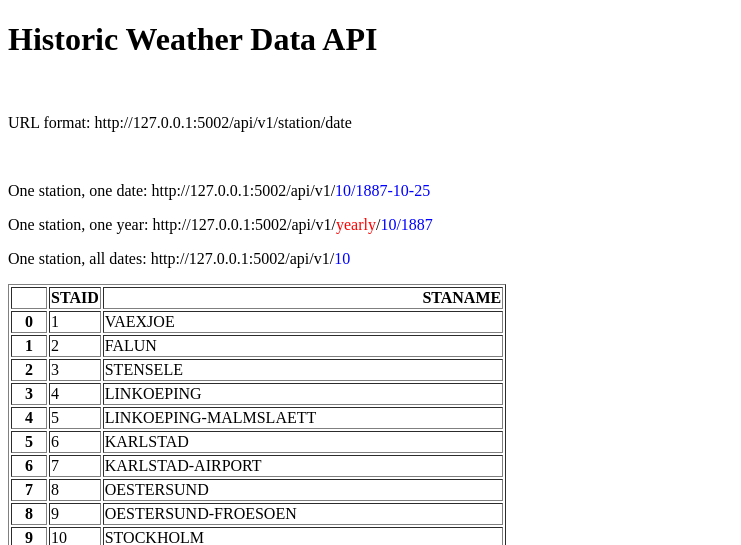
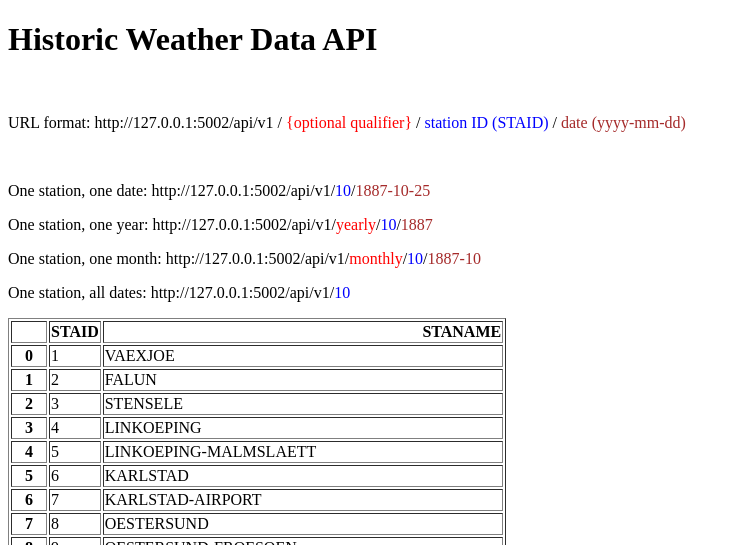
Before and after one commit to swsdeveloper/app6-weather-data-api, a Flask app: page / in a window 1280 px wide. Shown: the top 545 px of the page, without its empty margins (0-741 px from the left). Run offline with Flask 3, Linux system fonts and the light colour scheme.

Commit message:
Support 1 month lookup and add color to home screen

```diff
--- a/main.py
+++ b/main.py
@@ -96,5 +96,32 @@ def one_year(station, year):
     return result
 
 
+@app.route("/api/v1/monthly/<station>/<year_month>")
+def one_month(station, year_month):
+    if len(year_month) != 7:  # yyyy-mm
+        result = f"*** Invalid date '{year_month}' - enter as YYYY-MM ***"
+        return result
+
+    year = year_month[:4]
+    month = year_month[5:]
+    yearmonth = year + month  # yyyymm
+
+    df = get_station_data(station, convert_dates=False)  # Return a Pandas DataFrame or an error message string
+    if type(df) is str:
+        result = df  # Error message returned from get_station_data()
+        return result
+
+    # Convert date from Integer to String:
+    df['    DATE'] = df['    DATE'].astype(str)
+
+    df = df.loc[df['    DATE'].str.startswith(yearmonth)]  # Result is a Pandas DataFrame
+    if len(df) == 0:
+        result = f"*** Station '{station}' has no records for month: {month} of year: {year} ***"
+        return result
+
+    result = df.to_dict(orient="records")  # returns a list of dictionaries
+    return result
+
+
 if __name__ == "__main__":
     app.run(debug=True, port=port)  # port 5000 is the default
--- a/templates/home.html
+++ b/templates/home.html
@@ -7,11 +7,17 @@
 <body>
     <h1>Historic Weather Data API</h1>
     <br>
-    <p>URL format:  http://127.0.0.1:{{port}}/api/v1/station/date</p>
+    <p>URL format:  http://127.0.0.1:{{port}}/api/v1
+        /<span style="color: red"> {optional qualifier}</span>
+        /<span style="color: blue"> station ID (STAID)</span>
+        /<span style="color: brown"> date (yyyy-mm-dd)</span></p>
     <br>
-    <p>One station, one date:  http://127.0.0.1:{{port}}/api/v1/<span style="color: blue">10/1887-10-25</span></p>
-    <p>One station, one year:  http://127.0.0.1:{{port}}/api/v1/<span style="color: red">yearly</span>/<span style="color: blue">10/1887</span></p>
-    <p>One station, all dates: http://127.0.0.1:{{port}}/api/v1/<span style="color: blue">10</span></p>
+
+    <p>One station, one date:   http://127.0.0.1:{{port}}/api/v1/<span style="color: blue">10</span>/<span style="color: brown">1887-10-25</span></p>
+    <p>One station, one year:   http://127.0.0.1:{{port}}/api/v1/<span style="color: red">yearly</span>/<span style="color: blue">10</span>/<span style="color: brown">1887</span></p>
+    <p>One station, one month:  http://127.0.0.1:{{port}}/api/v1/<span style="color: red">monthly</span>/<span style="color: blue">10</span>/<span style="color: brown">1887-10</span></p>
+    <p>One station, all dates:  http://127.0.0.1:{{port}}/api/v1/<span style="color: blue">10</span></p>
+
     <!--    The following renders HTML as a string of HTML code:-->
     <!--    <p>{{data}}</p>-->
     <!--    But appending "|safe" renders the HTML itself:-->
```
